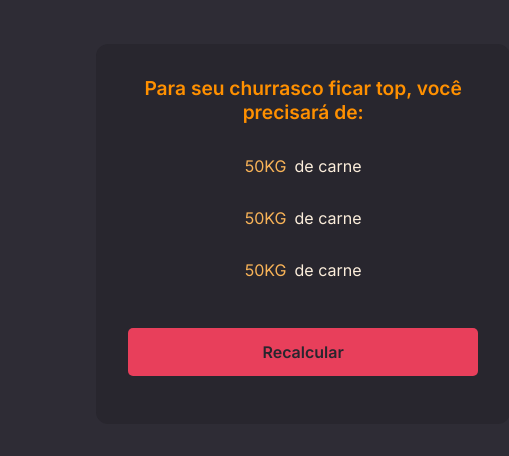
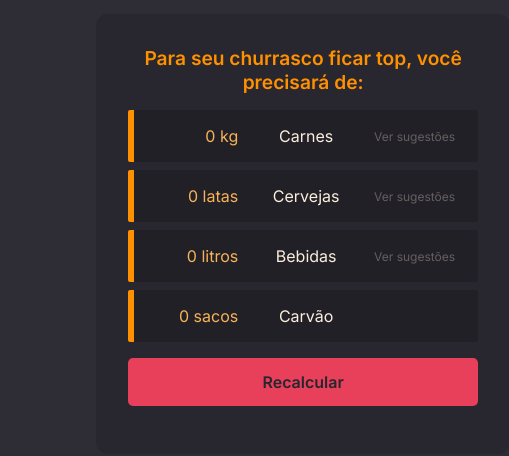
Before and after one commit to jeandiego/churrascometro, a plain HTML site: page index.html in a window 1280 px wide. Both pictures are taken after a click on the element "Calcular". Shown: the part 146-602 px from the top of the page, 594-1103 px from the left. Drawn offline with Linux system fonts and the light colour scheme.

Commit message:
💄 Interface improvements

```diff
--- a/index.html
+++ b/index.html
@@ -45,6 +45,7 @@
         </div>
 
       <div id="buttonWrapper">
+        <div onclick="cleanValue()" class="reset-button">Limpar</div>
         <div onclick="calculate()" class="calculate-button">Calcular</div>
       </div>
     </div>
@@ -52,19 +53,27 @@
       <h4> Para seu churrasco ficar top, você precisará de: </h4>
       <div id="totalResults">
         <div id="resultWrapper">
-          <span class="result">50KG</span>
-          <span class="insume">de carne</span>
+          <span id="result-meat"></span>
+          <span class="item"> Carnes </span>
+          <a class="insume" href="">Ver sugestões </a>
         </div>
         <div id="resultWrapper">
-          <span class="result">50KG</span>
-          <span class="insume">de carne</span>
+          <span id="result-beer"></span>
+          <span class="item"> Cervejas </span>
+          <a class="insume" href="">Ver sugestões</a>
         </div>
         <div id="resultWrapper">
-          <span class="result">50KG</span>
-          <span class="insume">de carne</span>
+          <span id="result-drinks"></span>
+          <span class="item"> Bebidas </span>
+          <a class="insume" href="">Ver sugestões</a>
+        </div>
+        <div id="resultWrapper">
+          <span id="result-coal"></span>
+          <span class="item"> Carvão</span>
+          <span class="insume"></span>
         </div>
       </div>
-      <div id="buttonWrapper">
+      <div>
         <div onclick="reCalculate()" class="reset-button">Recalcular</div>
       </div>
 
--- a/styles/style.css
+++ b/styles/style.css
@@ -128,11 +128,11 @@ input::-webkit-inner-spin-button {
   cursor: pointer;
   height: 3rem;
   display: flex;
-  flex:1;
+  flex:2;
   align-items: center;
   justify-content: center;
 
-  margin: 1rem 0;
+  margin: 1rem 0 0 1rem;
   border: 0;
   outline: none;
   border-radius: 5px;
@@ -199,21 +199,49 @@ h4 {
 #resultWrapper{
   display:flex;
   flex: 1;
-  margin: 2rem 0;
+  padding: 1rem 0;
+  margin: 0.5rem 0;
   flex-direction:column;
   align-items: center;
   justify-content: center;
+  /* background: blue; */
+  border-left: 6px solid var(--orange);
+  background: rgba(0,0,0, 0.15);
+  border-radius: 2px;
 }
 
 #calculatorResults div {
   flex-direction: row;
 }
 
-#calculatorResults div span:first-child {
-  margin-right: 0.5rem;
+  .item {
+  text-align: center;
+  margin-left: 1rem;
+  flex: 1;
+  }
+
+  #result-meat, #result-beer, #result-drinks, #result-coal {
+  text-align: right;
   color: var(--text-highlight);
+  flex: 1;
+  }
+
+
+.insume {
+  text-align: left;
+  font-size: 0.75rem;
+  color: var(--title);
+  opacity: 0.3;
+  margin-left: 1rem;
+  flex: 1;
+
+  transition: opacity .2s;
 }
 
+.insume:hover {
+  color: var(--orange);
+  opacity: 1;
+}
 
 footer {
   width: 100vw;
```
